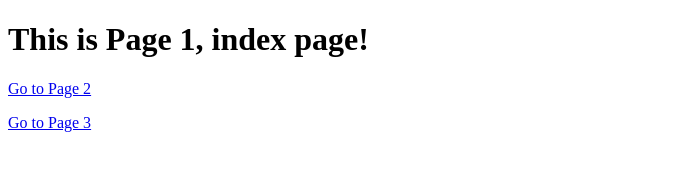
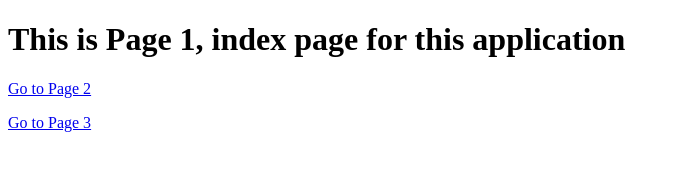
Before and after one commit to Hemali1310/DevOps, a plain HTML site: page index.html in a window 1280 px wide. Shown: the whole page, without its empty margins (0-680 px from the left). Drawn offline with Linux system fonts and the light colour scheme.

Commit message:
modified index.html

```diff
--- a/index.html
+++ b/index.html
@@ -4,7 +4,7 @@
     <title>Page 1</title>
 </head>
 <body>
-    <h1>This is Page 1, index page!</h1>
+    <h1>This is Page 1, index page for this application</h1>
     <p><a href="page2.html">Go to Page 2</a></p>
     <p><a href="page3.html">Go to Page 3</a></p>
 </body>
```
